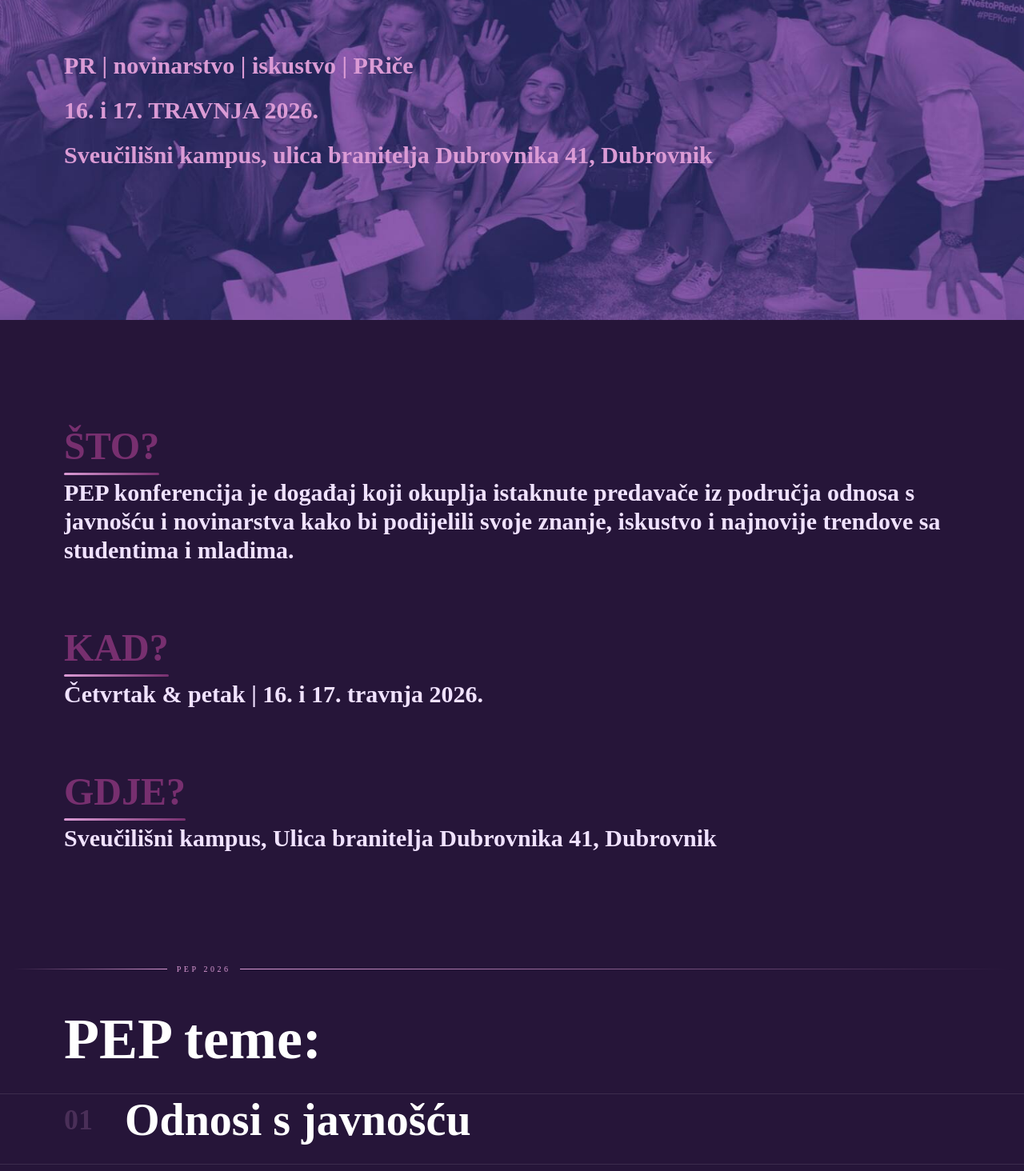
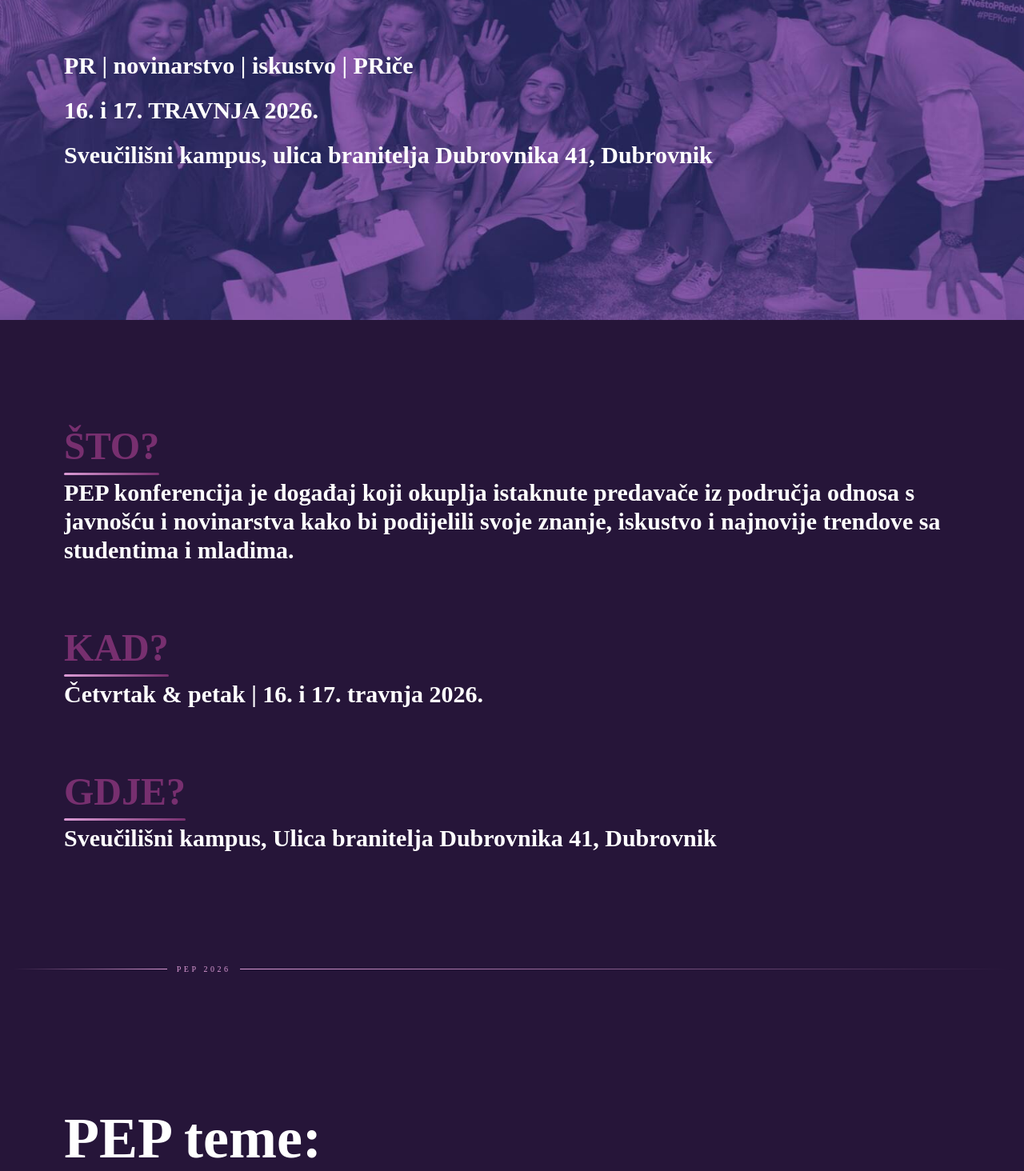
Before and after one commit to MarinoRosic/PEPKonf, a React (Create React App) app: page / in a window 1280 px wide. Shown: the part 2000-3464 px from the top of the page at 80% size. Built offline with nearby package versions, Linux system fonts and the light colour scheme; a web font is replaced by a local one.

Commit message:
Mali ispravak na Ghost row- LecturersSection.js, izmijenjen font color na WWWCard.js i mali update na PEPThemes.js

```diff
--- a/src/Components/AboutPEPSection.js
+++ b/src/Components/AboutPEPSection.js
@@ -59,7 +59,7 @@ const AboutPEPSection = () => {
         <div className='px-8 pb-5 lg:px-20'>
           <MaskLine delay={0.58} isInView={isInView}>
             <p className='text-xl font-semibold text-white md:text-3xl'>
-              <span className='roza'>PR | novinarstvo | iskustvo | PRiče</span>
+              <span className='text-white'> PR | novinarstvo | iskustvo | PRiče</span>
             </p>
           </MaskLine>
         </div>
@@ -67,7 +67,7 @@ const AboutPEPSection = () => {
         <div className='px-8 pb-5 lg:px-20'>
           <MaskLine delay={0.70} isInView={isInView}>
             <p className='text-xl font-extrabold text-white md:text-3xl'>
-              <span className='roza'>16. i 17. TRAVNJA 2026.</span>
+              <span className='text-white'>16. i 17. TRAVNJA 2026.</span>
             </p>
           </MaskLine>
         </div>
@@ -75,7 +75,7 @@ const AboutPEPSection = () => {
         <div className='px-8 pb-5 lg:px-20'>
           <MaskLine delay={0.82} isInView={isInView}>
             <p className='text-xl font-extrabold text-white md:text-3xl'>
-              <span className='roza'>Sveučilišni kampus, ulica branitelja Dubrovnika 41, Dubrovnik</span>
+              <span className='text-white'>Sveučilišni kampus, ulica branitelja Dubrovnika 41, Dubrovnik</span>
             </p>
           </MaskLine>
         </div>
--- a/src/Components/LecturersSection.js
+++ b/src/Components/LecturersSection.js
@@ -46,7 +46,7 @@ const LecturersSection = () => {
         >
           {/* Ghost avatar row */}
           <motion.div
-            className="flex gap-4 md:gap-10"
+            className="flex gap-3 md:gap-10 w-full px-6 sm:px-16 md:w-auto md:px-0"
             variants={{
               hidden:  {},
               visible: { transition: { staggerChildren: 0.08 } },
@@ -60,7 +60,7 @@ const LecturersSection = () => {
             ].map((gradient, i) => (
               <motion.div
                 key={i}
-                className="relative h-[90px] w-[90px] md:h-[200px] md:w-[200px] rounded-full flex-shrink-0"
+                className="relative flex-1 aspect-square md:flex-none md:h-[200px] md:w-[200px] rounded-full"
                 variants={{
                   hidden:  { opacity: 0, scale: 0.7, filter: 'blur(10px)' },
                   visible: { opacity: 1, scale: 1,   filter: 'blur(0px)', transition: { duration: 0.5, ease: [0.16, 1, 0.3, 1] } },
--- a/src/Components/PEPThemes.js
+++ b/src/Components/PEPThemes.js
@@ -12,56 +12,23 @@ const themes = [
   'Javni nastup',
 ]
 
-const ThemeRow = ({ theme, index, isInView }) => (
-  <div className="overflow-hidden flex-1 flex flex-col">
+const ThemeItem = ({ theme, index, isInView }) => (
   <motion.div
-      className="flex-1 flex flex-col"
-      initial={{ y: '100%', opacity: 0 }}
+    initial={{ y: 24, opacity: 0 }}
     animate={isInView ? { y: 0, opacity: 1 } : {}}
-      transition={{ duration: 0.45, ease: [0.25, 0.46, 0.45, 0.94], delay: index * 0.05 }}
+    transition={{ duration: 0.45, ease: [0.25, 0.46, 0.45, 0.94], delay: index * 0.06 }}
+    className="flex items-baseline gap-4 py-6 border-t border-b border-white/10"
   >
-      <motion.div
-        className="relative flex-1 overflow-hidden border-t border-white/10 cursor-default"
-        initial="rest"
-        whileHover="hover"
-        animate="rest"
-      >
-        {/* Hover fill — slides in from left */}
-        <motion.div
-          className="absolute inset-0 pointer-events-none origin-left"
-          style={{ backgroundColor: 'rgba(219, 155, 213, 0.06)' }}
-          variants={{ rest: { scaleX: 0 }, hover: { scaleX: 1 } }}
-          transition={{ duration: 0.4, ease: [0.25, 0.46, 0.45, 0.94] }}
-        />
-
-        <div className="relative h-full flex items-center gap-3 md:gap-5 px-8 lg:px-20 min-h-[64px]">
     <span
-            className="text-3xl md:text-4xl font-bold shrink-0 w-10 md:w-14 select-none"
-            style={{ color: 'rgba(219, 155, 213, 0.2)' }}
+      className="text-xs font-bold shrink-0 select-none tabular-nums tracking-widest"
+      style={{ color: 'rgba(219, 155, 213, 0.4)' }}
     >
       {String(index + 1).padStart(2, '0')}
     </span>
-
-          <motion.span
-            className="text-2xl sm:text-3xl md:text-4xl lg:text-5xl xl:text-[3.5rem] font-bold text-white font-main"
-            variants={{ rest: { x: 0 }, hover: { x: 10 } }}
-            transition={{ duration: 0.35, ease: [0.25, 0.46, 0.45, 0.94] }}
-          >
+    <span className="text-2xl sm:text-3xl lg:text-4xl font-bold text-white font-main leading-snug">
       {theme}
-          </motion.span>
-
-          {/* <motion.span
-            className="ml-auto text-2xl md:text-3xl shrink-0"
-            style={{ color: 'rgba(219, 155, 213, 0.5)' }}
-            variants={{ rest: { x: -10, opacity: 0 }, hover: { x: 0, opacity: 1 } }}
-            transition={{ duration: 0.35, ease: [0.25, 0.46, 0.45, 0.94] }}
-          >
-            →
-          </motion.span> */}
-        </div>
+    </span>
   </motion.div>
-    </motion.div>
-  </div>
 )
 
 const PEPThemes = () => {
@@ -71,17 +38,17 @@ const PEPThemes = () => {
   return (
     <>
       <SectionDivider label="PEP 2026" labelPosition="left" className="px-4" />
-      <section ref={ref} className="min-h-screen flex flex-col py-10 font-main">
+      <section ref={ref} className="min-h-screen flex flex-col justify-center py-16 font-main">
 
-        <div className="px-8 pb-8 lg:px-20">
+        <div className="px-8 lg:px-20 pb-10">
           <h2 className="text-5xl font-bold text-white md:text-6xl lg:text-7xl">
             PEP teme:
           </h2>
         </div>
 
-        <div className="flex-1 flex flex-col border-b border-white/10">
+        <div className="px-8 lg:px-20 grid grid-cols-1 md:grid-cols-2 md:gap-x-20">
           {themes.map((theme, i) => (
-            <ThemeRow key={theme} theme={theme} index={i} isInView={isInView} />
+            <ThemeItem key={theme} theme={theme} index={i} isInView={isInView} />
           ))}
         </div>
 
--- a/src/Components/WWWCard.js
+++ b/src/Components/WWWCard.js
@@ -37,7 +37,7 @@ const WWWCard = (props) => {
 
       {/* Answer fades in after underline finishes */}
       <motion.p
-        className='text-[#F0E2FF] text-lg md:text-2xl lg:text-3xl font-extrabold overflow-hidden'
+        className='text-white text-lg md:text-2xl lg:text-3xl font-extrabold overflow-hidden'
         initial={{ opacity: 0 }}
         animate={isInView ? { opacity: 1 } : {}}
         transition={{ duration: 0.4, ease: 'easeOut', delay: delay + 0.7 }}
```
Lines whose indentation alone changed are shown as unchanged.
